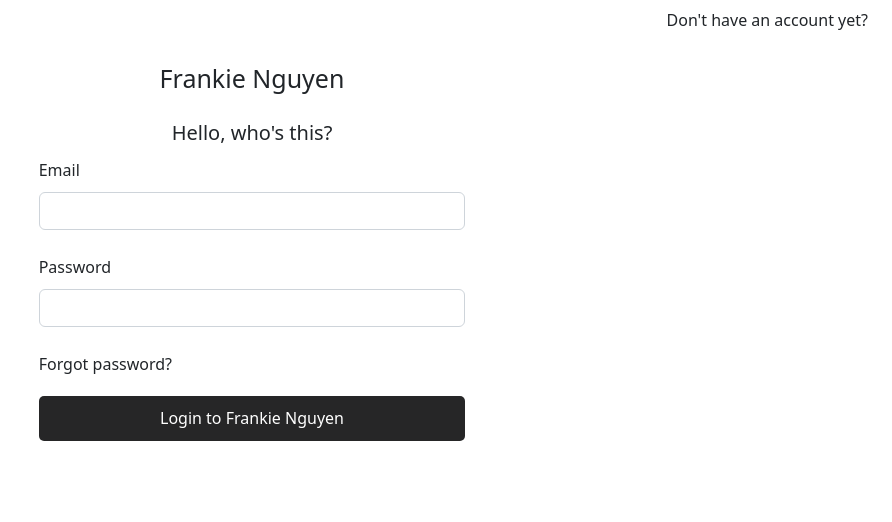
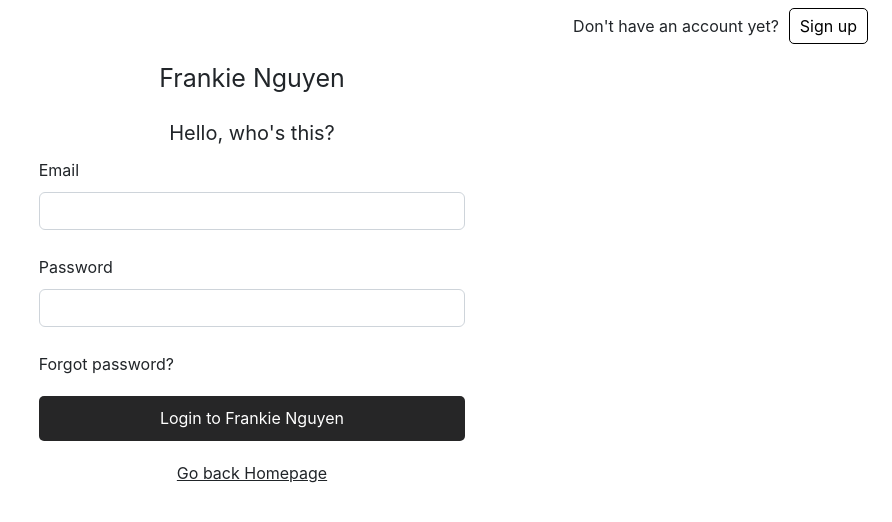
Before and after one commit to frankienguyen-dev/reactjs-project, a React (Create React App) app: page /login in a window 1280 px wide. Shown: the top 522 px of the page, without its empty margins (388-1280 px from the left). Built offline with nearby package versions, Linux system fonts and the light colour scheme.

Commit message:
video 70

```diff
--- /dev/null
+++ b/src/Layout.js
@@ -0,0 +1,47 @@
+import { BrowserRouter, Route, Routes } from "react-router-dom";
+import App from "./App";
+import Admin from "./components/Admin/Admin";
+import User from "./components/User/User";
+import Login from "./components/Auth/Login";
+import HomePage from "./components/Home/HomePage";
+import ManageUser from "./components/Admin/Content/ManageUser";
+import Dashboard from "./components/Admin/Content/Dashboard";
+import { ToastContainer, toast } from "react-toastify";
+import "react-toastify/dist/ReactToastify.css";
+
+const Layout = () => {
+  return (
+    <>
+      <Routes>
+        <Route path="/" element={<App />}>
+          <Route index element={<HomePage />} />
+          <Route path="users" element={<User />} />
+        </Route>
+
+        <Route path="/admins" element={<Admin />}>
+          <Route index element={<Dashboard />} />
+          <Route path="manager-users" element={<ManageUser />} />
+        </Route>
+
+        <Route path="/login" element={<Login />} />
+      </Routes>
+
+      <ToastContainer
+        position="top-right"
+        autoClose={5000}
+        hideProgressBar={false}
+        newestOnTop={false}
+        closeOnClick
+        rtl={false}
+        pauseOnFocusLoss
+        draggable
+        pauseOnHover
+        theme="light"
+      />
+      {/* Same as */}
+      <ToastContainer />
+    </>
+  );
+};
+
+export default Layout;
--- a/src/components/Admin/Admin.js
+++ b/src/components/Admin/Admin.js
@@ -4,8 +4,7 @@ import { FaBars } from 'react-icons/fa';
 
 import { useState } from 'react';
 import { Outlet } from 'react-router-dom';
-import { ToastContainer, toast } from 'react-toastify';
-import 'react-toastify/dist/ReactToastify.css';
+
 
 const Admin = (props) => {
   const [collapsed, setCollapsed] = useState(false);
@@ -28,20 +27,7 @@ const Admin = (props) => {
           <Outlet />
         </div>
       </div>
-      <ToastContainer
-        position="top-right"
-        autoClose={5000}
-        hideProgressBar={false}
-        newestOnTop={false}
-        closeOnClick
-        rtl={false}
-        pauseOnFocusLoss
-        draggable
-        pauseOnHover
-        theme="light"
-      />
-      {/* Same as */}
-      <ToastContainer />
+
     </div>
   );
 };
--- a/src/components/Auth/Login.js
+++ b/src/components/Auth/Login.js
@@ -1,17 +1,42 @@
 import { useState } from "react";
+import { useNavigate } from "react-router-dom";
 import "./Login.scss";
+import { postLogin } from "../../services/apiService";
+import { toast } from "react-toastify";
 
 const Login = (props) => {
   const [email, setEmail] = useState("");
   const [password, setPassword] = useState("");
 
-  const handleClickSubmit = () => {
-    alert("me");
+  const navigate = useNavigate();
+
+  const handleGoBack = () => {
+    navigate("/");
+  };
+
+  const handleClickSubmit = async () => {
+    // validate
+
+    // call api
+    let response = await postLogin(email, password);
+    console.log("check login: ", response);
+
+    if (response && response.EC === 0) {
+      toast.success(response.EM);
+      navigate("/");
+    }
+
+    if (response && response.EC !== 0) {
+      toast.error(response.EM);
+    }
   };
 
   return (
     <div className="login-container">
-      <div className="header-login">Don't have an account yet?</div>
+      <div className="header-login">
+        <span>Don't have an account yet?</span>
+        <button>Sign up</button>
+      </div>
 
       <div className="title-login col-4 mx-auto ">Frankie Nguyen</div>
 
@@ -45,6 +70,10 @@ const Login = (props) => {
             Login to Frankie Nguyen
           </button>
         </div>
+
+        <div onClick={() => handleGoBack()} className="goback">
+          <span>Go back Homepage</span>
+        </div>
       </div>
     </div>
   );
--- a/src/components/Auth/Login.scss
+++ b/src/components/Auth/Login.scss
@@ -3,6 +3,14 @@
     height: 50px;
     text-align: right;
     padding: 8px 24px;
+
+    button {
+      border: 1px solid black;
+      border-radius: 5px;
+      padding: 5px 10px;
+      background-color: transparent;
+      margin-left: 10px;
+    }
   }
 
   .title-login {
@@ -24,7 +32,6 @@
 
     input {
       margin: 10px 0 15px;
-
     }
 
     .btn-submit {
@@ -36,5 +43,12 @@
       color: white;
       margin-top: 10px;
     }
+
+    .goback {
+      margin-top: 10px;
+      text-align: center;
+      text-decoration: underline;
+      cursor: pointer;
+    }
   }
 }
--- a/src/index.js
+++ b/src/index.js
@@ -1,36 +1,19 @@
 import React from "react";
 import ReactDOM from "react-dom/client";
-import App from "./App";
+
 import reportWebVitals from "./reportWebVitals";
 import { Provider } from "react-redux";
 import store from "./redux/store";
 import "bootstrap/dist/css/bootstrap.min.css";
 import { BrowserRouter, Route, Routes } from "react-router-dom";
-import Admin from "./components/Admin/Admin";
-import User from "./components/User/User";
-import Login from "./components/Auth/Login";
-import HomePage from "./components/Home/HomePage";
-import ManageUser from "./components/Admin/Content/ManageUser";
-import Dashboard from "./components/Admin/Content/Dashboard";
+import Layout from "./Layout";
 
 const root = ReactDOM.createRoot(document.getElementById("root"));
 root.render(
   <Provider store={store}>
     {/* <React.StrictMode> */}
     <BrowserRouter>
-      <Routes>
-        <Route path="/" element={<App />}>
-          <Route index element={<HomePage />} />
-          <Route path="users" element={<User />} />
-        </Route>
-
-        <Route path="/admins" element={<Admin />}>
-          <Route index element={<Dashboard />} />
-          <Route path="manager-users" element={<ManageUser />} />
-        </Route>
-
-        <Route path="/login" element={<Login />} />
-      </Routes>
+      <Layout />
     </BrowserRouter>
 
     {/* </React.StrictMode> */}
--- a/src/services/apiService.js
+++ b/src/services/apiService.js
@@ -35,10 +35,18 @@ const getUserWithPaginate = (page, limit) => {
   return axiosClient.get(`api/v1/participant?page=${page}&limit=${limit}`);
 };
 
+const postLogin = (userEmail, userPassword) => {
+  return axiosClient.post("api/v1/login", {
+    email: userEmail,
+    password: userPassword,
+    });
+};
+
 export {
   postCreateNewUser,
   getAllUsers,
   putUpdateUser,
   deleteUser,
   getUserWithPaginate,
+  postLogin,
 };
```
